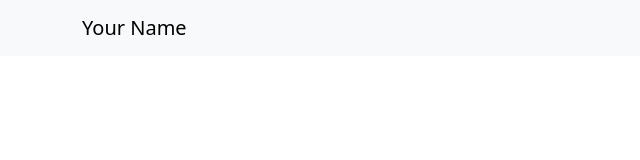
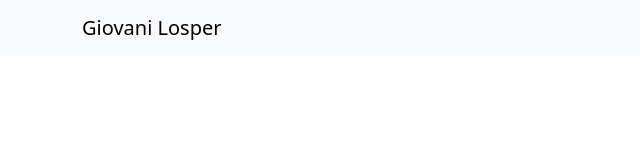
Before and after one commit to GiovaniLosper/giovanilosper.github.io, a plain HTML site: page index.html in a window 1280 px wide. Shown: the full height of the page, 0-640 px from the left. Drawn offline with nearby package versions, Linux system fonts and the light colour scheme.

Commit message:
Update index.html

```diff
--- a/index.html
+++ b/index.html
@@ -9,7 +9,7 @@
 <body>
     <nav class="navbar navbar-expand-lg navbar-light bg-light fixed-top">
         <div class="container">
-            <a class="navbar-brand" href="#">Your Name</a>
+            <a class="navbar-brand" href="#">Giovani Losper</a>
             <button class="navbar-toggler" type="button" data-bs-toggle="collapse" data-bs-target="#navbarNav" aria-controls="navbarNav" aria-expanded="false" aria-label="Toggle navigation">
                 <span class="navbar-toggler-icon"></span>
             </button>
```
